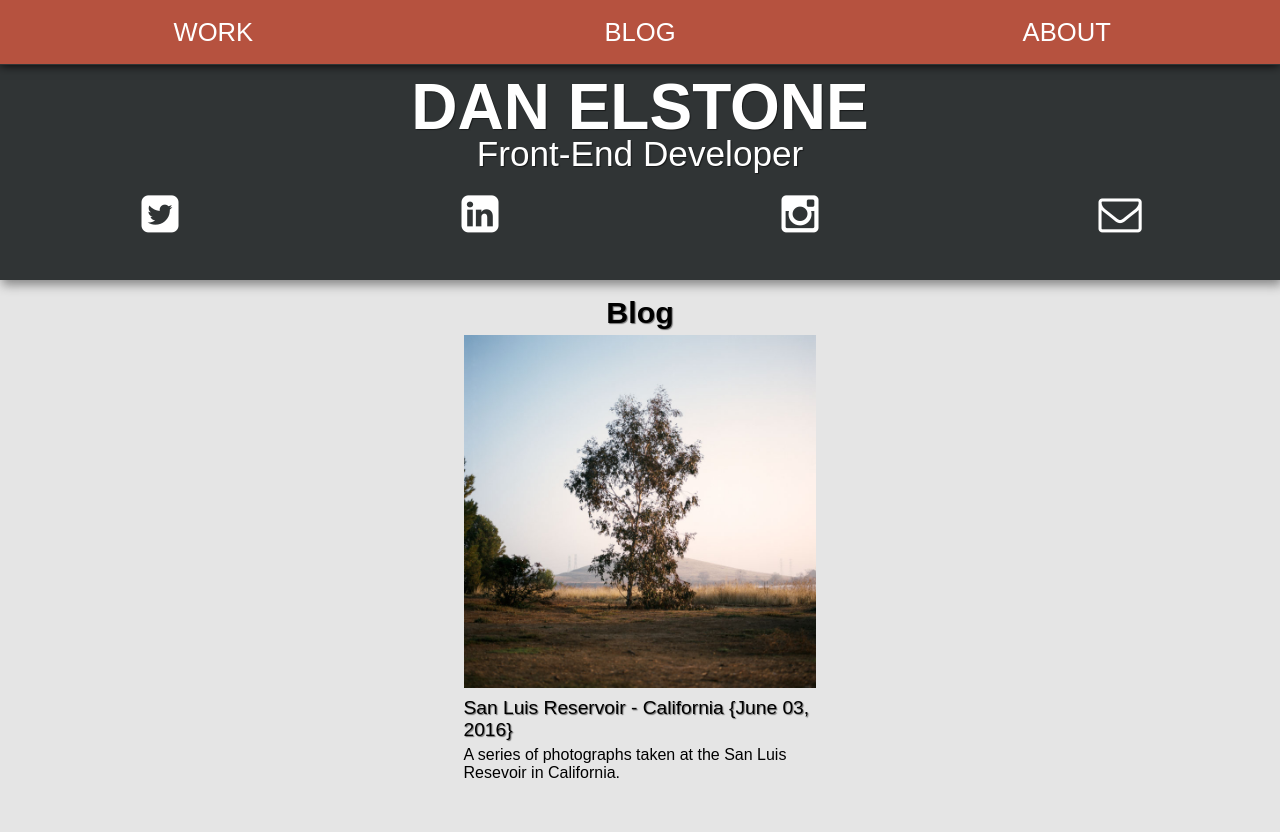
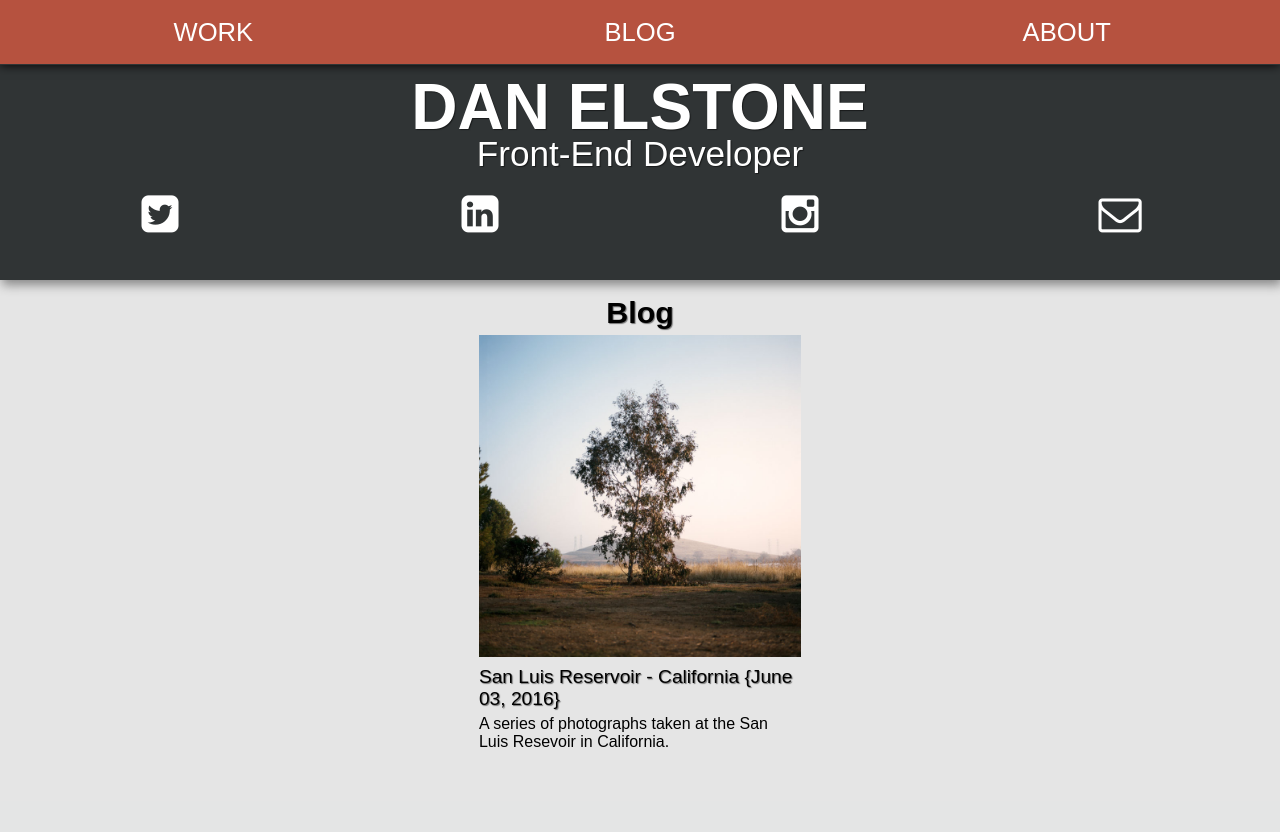
Before and after one commit to Delstones/portfolio, a PHP site: page /blog.html in a window 1280 px wide. After the commit the page ends 747 px from the top, so only its background shows below. Run offline with PHP 8.4, Linux system fonts and the light colour scheme; some web fonts are replaced.

Commit message:
doing some styling

```diff
--- a/dist/css/main.css
+++ b/dist/css/main.css
@@ -97,7 +97,7 @@ body{background-color:rgba(0,0,0,.1)}
 }
 @media only screen and (min-width:800px){.main-content{margin:0 5% 40px}
 }
-@media only screen and (min-width:1200px){.main-content{max-width:1200px;margin-left:auto;margin-right:auto}
+@media only screen and (min-width:1200px){.main-content{max-width:1100px;margin-left:auto;margin-right:auto}
 }
 header{background-color:#303435;box-shadow:2px 5px 10px #888;padding:50px 0 10px;height:180px}
 header h1{font-size:2em;margin-bottom:-10px}
--- a/src/sass/main.scss
+++ b/src/sass/main.scss
@@ -34,7 +34,7 @@
 
  @media #{$max-width} {
  	.main-content {
- 		max-width: 1200px;
+ 		max-width: 1100px;
  		margin-left: auto;
  		margin-right: auto;
  	}
```
